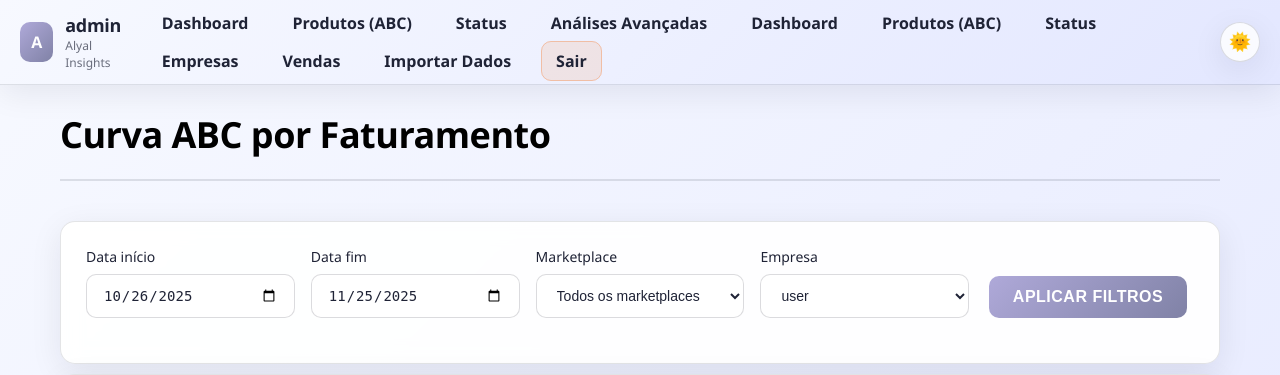
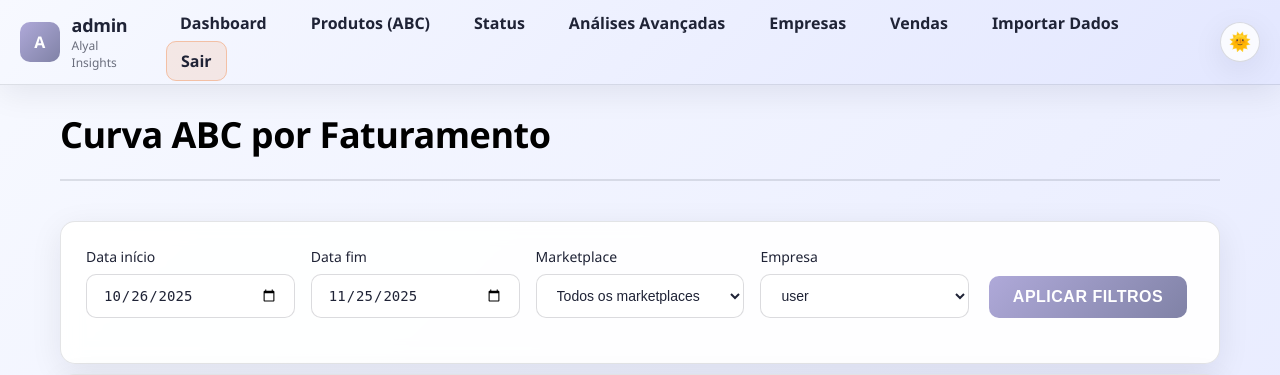
Before and after one commit to wagnerfa/alyal_data, a Flask app: page /dashboard/abc in a window 1280 px wide. Shown: the top 375 px of the page. Run offline with Flask 3, Linux system fonts and the light colour scheme; a user stored in the database is signed in.

Commit message:
Fix: Reorganize navbar to remove duplicates and organize by user role
- Remove duplicate menu items from navbar
- Organize menu for managers: Dashboard, Products (ABC), Status,
  Advanced Analytics, Companies, Sales, Import Data, Logout
- Organize menu for clients: Dashboard, Products (ABC), Status,
  Advanced Analytics, Settings, Logout
- Add company_id parameter preservation for manager links
- Add clear comments to distinguish menu sections
- Improve navbar maintainability and UX

```diff
--- a/app/templates/base.html
+++ b/app/templates/base.html
@@ -37,22 +37,23 @@
                     {% set current_company_id = request.args.get('company_id') %}
                 {% endif %}
             {% endif %}
+
             <ul class="nav-links">
-                <li><a href="{{ url_for('dashboard.manager_dashboard' if current_user.is_manager() else 'dashboard.user_dashboard') }}">Dashboard</a></li>
-                <li><a href="{{ url_for('dashboard.abc_view') }}">Produtos (ABC)</a></li>
-                <li><a href="{{ url_for('dashboard.status_view') }}">Status</a></li>
-                <li><a href="{{ url_for('dashboard.analytics_dashboard') }}">Análises Avançadas</a></li>
                 {% if current_user.is_manager() %}
+                    {# Menu para Gestores #}
                     <li><a href="{{ url_for('dashboard.manager_dashboard', **({'company_id': current_company_id} if current_company_id else {})) }}">Dashboard</a></li>
                     <li><a href="{{ url_for('dashboard.abc_view', **({'company_id': current_company_id} if current_company_id else {})) }}">Produtos (ABC)</a></li>
                     <li><a href="{{ url_for('dashboard.status_view', **({'company_id': current_company_id} if current_company_id else {})) }}">Status</a></li>
+                    <li><a href="{{ url_for('dashboard.analytics_dashboard', **({'company_id': current_company_id} if current_company_id else {})) }}">Análises Avançadas</a></li>
                     <li><a href="{{ url_for('dashboard.manage_companies') }}">Empresas</a></li>
                     <li><a href="{{ url_for('data.sales_list', **({'company_id': current_company_id} if current_company_id else {})) }}">Vendas</a></li>
                     <li><a href="{{ url_for('data.upload_form', **({'company_id': current_company_id} if current_company_id else {})) }}">Importar Dados</a></li>
                 {% else %}
+                    {# Menu para Clientes #}
                     <li><a href="{{ url_for('dashboard.user_dashboard') }}">Dashboard</a></li>
                     <li><a href="{{ url_for('dashboard.abc_view') }}">Produtos (ABC)</a></li>
                     <li><a href="{{ url_for('dashboard.status_view') }}">Status</a></li>
+                    <li><a href="{{ url_for('dashboard.analytics_dashboard') }}">Análises Avançadas</a></li>
                     <li><a href="{{ url_for('dashboard.user_settings') }}">Configurações</a></li>
                 {% endif %}
                 <li><a href="{{ url_for('auth.logout') }}" class="nav-logout">Sair</a></li>
```
